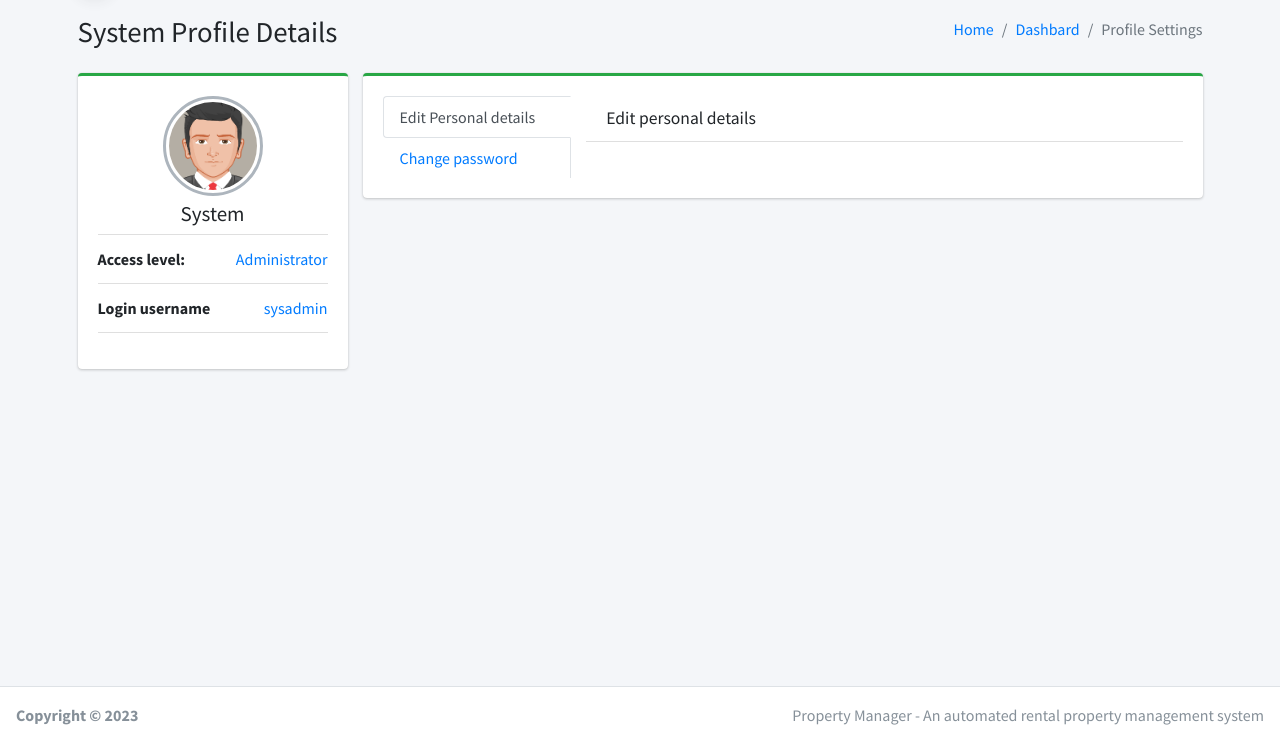
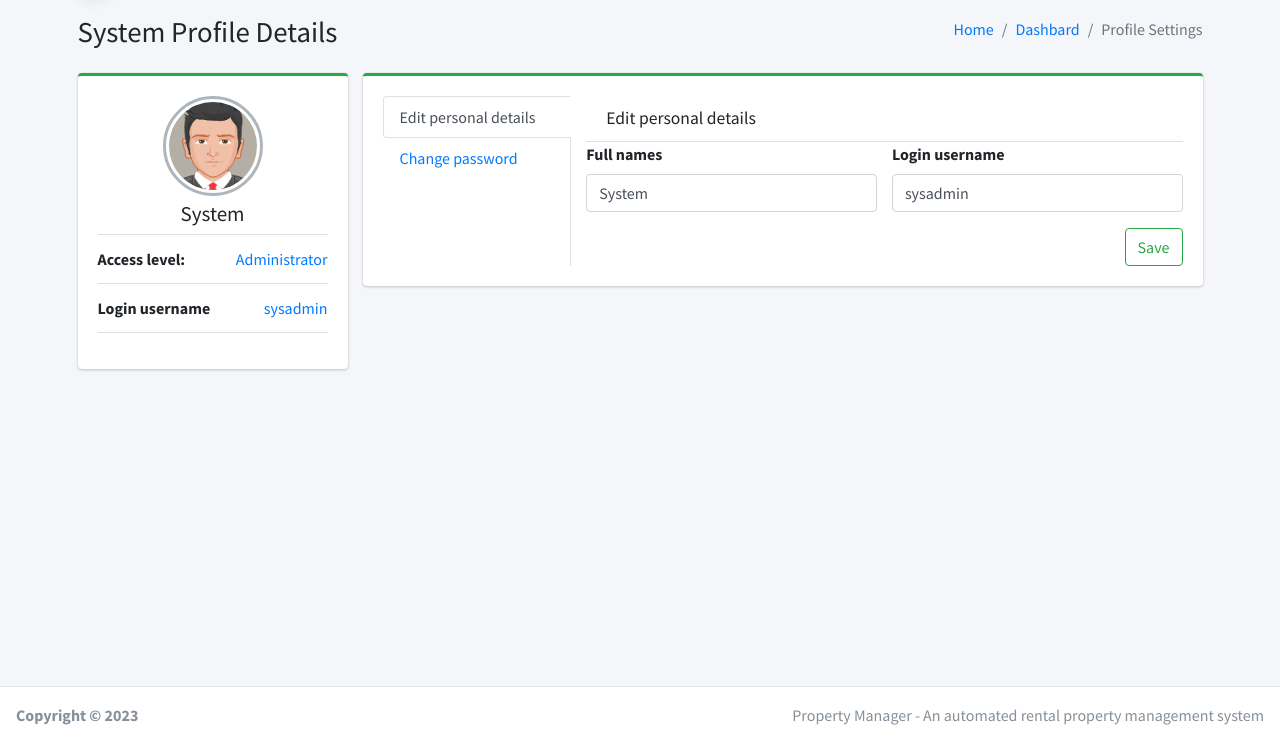
Before and after one commit to MartMbithi/Weekend_Project_X, a PHP site: page /views/profile_settings in a window 1280 px wide. Shown: the part 57-800 px from the top of the page. Run offline with PHP 8.4, Linux system fonts and the light colour scheme; a user stored in the database is signed in; data comes from the database, SQL or seed files in the repository; some libraries are stand-ins or nearby versions.

Commit message:
Craft Profile Settings

```diff
--- /dev/null
+++ b/helpers/profile.php
@@ -0,0 +1,25 @@
+<?php
+/*
+ *   Crafted On Sat Apr 01 2023
+ *   Author Martin (martin@devlan.co.ke)
+ */
+
+/* Update Profile */
+if (isset($_POST['Update_Personal_Details'])) {
+    $user_id = mysqli_real_escape_string($mysqli, $_SESSION['user_id']);
+    $user_names = mysqli_real_escape_string($mysqli, $_POST['user_names']);
+    $user_login_name = mysqli_real_escape_string($mysqli, $_POST['user_login_name']);
+
+    /* Persist */
+    $update_details_sql = "UPDATE users SET user_names = '{$user_names}', user_login_username = '{$user_login_name}'
+    WHERE user_id = '{$user_id}'";
+
+    if (mysqli_query($mysqli, $update_details_sql)) {
+        $success = "Personal details updated";
+    } else {
+        $err = "Failed, please try again";
+    }
+}
+
+
+ /* Update Passwords */
--- a/views/profile_settings.php
+++ b/views/profile_settings.php
@@ -7,7 +7,7 @@
 session_start();
 require_once('../config/config.php');
 require_once('../config/checklogin.php');
-require_once('../helpers/tenants.php');
+require_once('../helpers/profile.php');
 require_once('../partials/head.php');
 ?>
 
@@ -80,7 +80,7 @@ require_once('../partials/head.php');
                                             <div class="row">
                                                 <div class="col-3 col-sm-3">
                                                     <div class="nav flex-column nav-tabs h-100" id="vert-tabs-tab" role="tablist" aria-orientation="vertical">
-                                                        <a class="nav-link active" id="vert-tabs-home-tab" data-toggle="pill" href="#vert-tabs-home" role="tab" aria-controls="vert-tabs-home" aria-selected="true">Edit Personal details</a>
+                                                        <a class="nav-link active" id="vert-tabs-home-tab" data-toggle="pill" href="#vert-tabs-home" role="tab" aria-controls="vert-tabs-home" aria-selected="true">Edit personal details</a>
                                                         <a class="nav-link" id="vert-tabs-profile-tab" data-toggle="pill" href="#vert-tabs-profile" role="tab" aria-controls="vert-tabs-profile" aria-selected="false">Change password</a>
                                                     </div>
                                                 </div>
@@ -90,15 +90,47 @@ require_once('../partials/head.php');
                                                             <div class="card-header">
                                                                 <h3 class="card-title">Edit personal details</h3>
                                                             </div>
-
+                                                            <form class="needs-validation" method="post" enctype="multipart/form-data" role="form">
+                                                                <div class="row">
+                                                                    <div class="form-group col-md-6">
+                                                                        <label for="">Full names</label>
+                                                                        <input type="text" required name="user_names" value="<?php echo $user['user_names']; ?>" class="form-control">
+                                                                    </div>
+                                                                    <div class="form-group col-md-6">
+                                                                        <label for="">Login username</label>
+                                                                        <input type="text" required name="user_login_name" value="<?php echo $user['user_login_name']; ?>" class="form-control">
+                                                                    </div>
+                                                                </div>
+                                                                <div class="text-right">
+                                                                    <button type="submit" name="Update_Personal_Details" class="btn btn-outline-success">Save</button>
+                                                                </div>
+                                                            </form>
                                                             <!-- /.card-body -->
                                                         </div>
                                                         <div class="tab-pane fade" id="vert-tabs-profile" role="tabpanel" aria-labelledby="vert-tabs-profile-tab">
                                                             <div class="card-header">
-                                                                <h3 class="card-title">Update details</h3>
+                                                                <h3 class="card-title">Change login details</h3>
                                                             </div>
                                                             <div class="card-body">
-
+                                                                <form class="needs-validation" method="post" enctype="multipart/form-data" role="form">
+                                                                    <div class="row">
+                                                                        <div class="form-group col-md-6">
+                                                                            <label for="">Old password</label>
+                                                                            <input type="password" required name="old-password" class="form-control">
+                                                                        </div>
+                                                                        <div class="form-group col-md-6">
+                                                                            <label for="">New password</label>
+                                                                            <input type="password" required name="new_password" class="form-control">
+                                                                        </div>
+                                                                        <div class="form-group col-md-6">
+                                                                            <label for="">Confirm password</label>
+                                                                            <input type="password" required name="confirm_password" class="form-control">
+                                                                        </div>
+                                                                    </div>
+                                                                    <div class="text-right">
+                                                                        <button type="submit" name="Update_Personal_Password" class="btn btn-outline-success">Save</button>
+                                                                    </div>
+                                                                </form>
                                                             </div>
                                                         </div>
                                                     </div>
```
